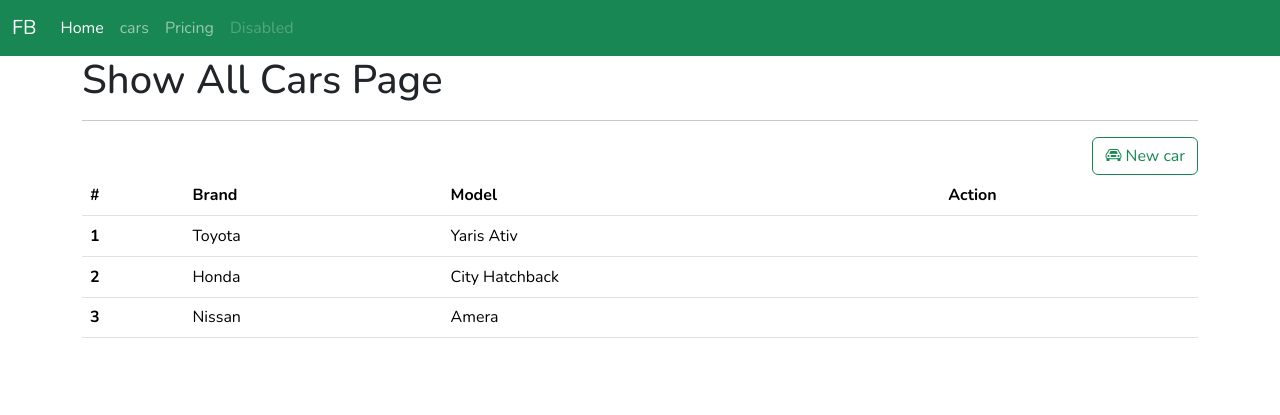
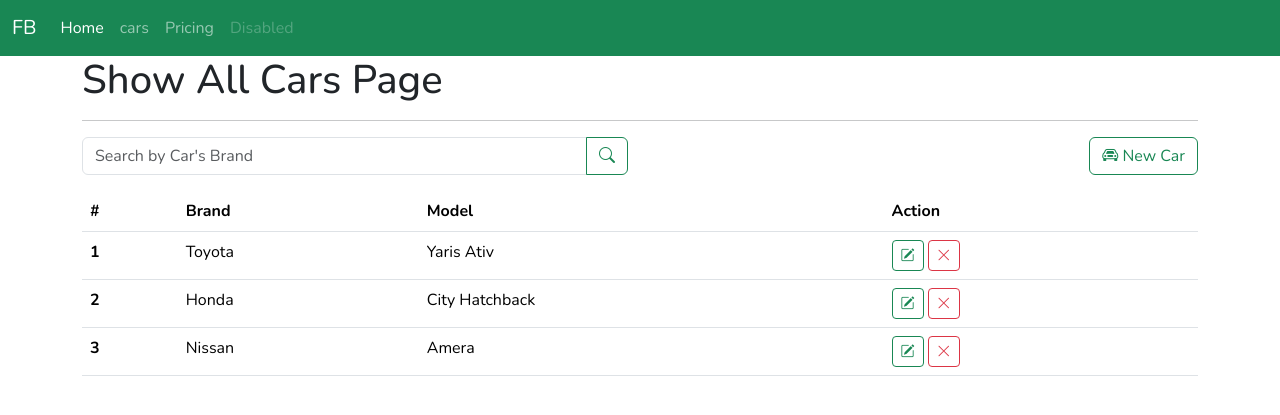
Before and after one commit to Jakkarin2311/flask-bootstrap, a Flask app: page /cars in a window 1280 px wide. Shown: the top 415 px of the page. Run offline with Flask 3, Linux system fonts and the light colour scheme.

Commit message:
add search route

```diff
--- a/main.py
+++ b/main.py
@@ -1,39 +1,87 @@
-from flask import Flask, render_template,request, redirect, url_for
+from flask import Flask, flash, render_template, request, redirect, url_for
 
 app = Flask(__name__)
+app.config['SECRET_KEY'] = b'hgkjfytdfguilikoiu'
 
 cars = [
-    {'id': 1, 'brand': 'Toyota', 'model': 'Yaris Ativ', 'year': 2024, 'price': 570000},
-    {'id': 2, 'brand': 'Honda', 'model': 'City Hatchback', 'year': 2023, 'price': 650000},
-    {'id': 3, 'brand': 'Nissan', 'model': 'Amera', 'year': 2025, 'price': 550000},
+  {'id':1, 'brand': 'Toyota', 'model':'Yaris Ativ', 'year': 2024, 'price': 570000},
+  {'id':2, 'brand':'Honda', 'model':'City Hatchback', 'year': 2024, 'price': 650000},
+  {'id':3, 'brand': 'Nissan', 'model':'Amera', 'year': 2025, 'price': 550000}
 ]
 
 @app.route('/')
 def index():
-    return render_template ('index.html', title='Home Page')
+  return render_template('index.html', title='Home Page')
 
-@app.route('/cars')
+@app.route('/cars', methods=['GET', 'POST'])
 def all_cars():
+  if request.method == 'POST':
+    brand = request.form['brand']
+    tmp_cars = []
+    for car in cars:
+      if brand in car['brand']:
+        tmp_cars.append(car)
+    # cars = tmp_cars
     return render_template('cars/cars.html',
-                            title='Show All Cars Page',
-                            cars=cars)
+                         title='Search Cars Page',
+                         cars=tmp_cars)
+
+  return render_template('cars/cars.html',
+                         title='Show All Cars Page',
+                         cars=cars)
 
 @app.route('/cars/new', methods=['GET', 'POST'])
 def new_car():
-    if request.method == 'POST':
-        brand = request.form['brand']
-        model = request.form['model']
-        year = int(request.form['year'])
-        price = float(request.form['price'])
+  if request.method == 'POST':
+    brand = request.form['brand']
+    model = request.form['model']
+    year = int(request.form['year'])
+    price = int(request.form['price'])
 
-        lenght = len(cars)
-        id = cars[lenght -1]['id'] + 1
+    length = len(cars)
+    id = cars[length-1]['id'] + 1
 
-        car =  {'id': id, 'brand': brand, 'model': model, 'year': year, 'price': price}
+    car = {'id':id, 'brand': brand, 'model':model, 'year': year, 'price': price}
 
-        cars.append(car)
+    cars.append(car)
+    flash('Add new Car Successfull.', 'success')
+    return redirect(url_for('all_cars'))
 
-        return redirect(url_for('all_cars'))
+  return render_template('cars/new_car.html',
+                          title='New Car Page')
 
-    return render_template('cars/new_car.html',
-                            title='New Car Page')
+@app.route('/cars/<int:id>/delete')
+def delete_car(id):
+  for car in cars:
+    if id == car['id']:
+      cars.remove(car)
+      break
+  flash('Delete car successfull', 'success')
+  return redirect(url_for('all_cars'))
+
+@app.route('/cars/<int:id>/edit', methods=['GET', 'POST'])
+def edit_car(id):
+  for c in cars:
+    if id == c['id']:
+      car = c
+      break
+  if request.method == 'POST':
+    brand = request.form['brand']
+    model = request.form['model']
+    year = int(request.form['year'])
+    price = int(request.form['price'])
+
+    for c in cars:
+      if id == c['id']:
+        c['brand'] = brand
+        c['model'] = model
+        c['year'] = year
+        c['price'] = price
+        break
+
+    flash('Update Car Successfull.', 'success')
+    return redirect(url_for('all_cars'))
+
+  return render_template('cars/edit_car.html',
+                         title='Edit Car Page',
+                         car=car)
--- a/templates/cars/cars.html
+++ b/templates/cars/cars.html
@@ -1,7 +1,7 @@
-{% extends "layout.html" %}
+{% extends 'layout.html' %}
 
 {% block title %}
-    {{title}}
+  {{ title }}
 {% endblock %}
 
 
@@ -10,11 +10,20 @@
     <h1>{{title}}</h1>
     <hr>
     <div class="row">
-        <div class="col"></div>
       <div class="col">
-            <a href="{{ url_for('new_car') }}" class="btn btn-outline-success float-end">
+        <form method="post">
+          <div class="input-group mb-3">
+            <input name="brand" type="text" class="form-control" placeholder="Search by Car's Brand" aria-label="Recipient’s username" aria-describedby="button-addon2">
+            <button class="btn btn-outline-success" type="submit" id="button-addon2">
+              <i class="bi bi-search"></i>
+            </button>
+          </div>
+        </form>
+      </div>
+      <div class="col">
+        <a href="{{url_for('new_car')}}" class="btn btn-outline-success float-end">
           <i class="bi bi-car-front"></i>
-                New car
+          New Car
         </a>
       </div>
     </div>
@@ -29,19 +38,23 @@
       </thead>
       <tbody>
         {% for car in cars %}
+          <tr>
             <th scope="row">{{loop.index}}</th>
             <td>{{car.brand}}</td>
             <td>{{car.model}}</td>
             <td>
-
+              <a href="{{url_for('edit_car', id=car.id)}}" class="btn btn-outline-success btn-sm" title="Edit Car">
+                <i class="bi bi-pencil-square"></i>
+              </a>
+              <a href="{{url_for('delete_car', id=car.id)}}" class="btn btn-outline-danger btn-sm" title="Delete Car">
+                <i class="bi bi-x-lg"></i>
+              </a>
             </td>
           </tr>
-    <tr>
-    <tr>
         {% endfor %}
 
-      </td>
-    </tr>
+
+
       </tbody>
     </table>
   </div>
--- a/templates/layout.html
+++ b/templates/layout.html
@@ -16,8 +16,20 @@
 </head>
 <body>
   {% include "navbar.html" %}
+  {% with messages = get_flashed_messages(with_categories=true) %}
+    {% if messages %}
+
+      {% for category, message in messages %}
+        <div class="alert alert-{{category}} alert-dismissible fade show" role="alert">
+          <strong>{{message}}!</strong>
+          <button type="button" class="btn-close" data-bs-dismiss="alert" aria-label="Close"></button>
+        </div>
+      {% endfor %}
+
+    {% endif %}
+  {% endwith %}
+
   {% block content %}{% endblock %}
   <script src="https://cdn.jsdelivr.net/npm/bootstrap@5.3.8/dist/js/bootstrap.bundle.min.js" integrity="sha384-FKyoEForCGlyvwx9Hj09JcYn3nv7wiPVlz7YYwJrWVcXK/BmnVDxM+D2scQbITxI" crossorigin="anonymous"></script>
 </body>
-
 </html>
```
Also changed, not shown: templates/cars/edit_car.html (added, +48 -0 lines). Lines whose indentation alone changed are shown as unchanged.
